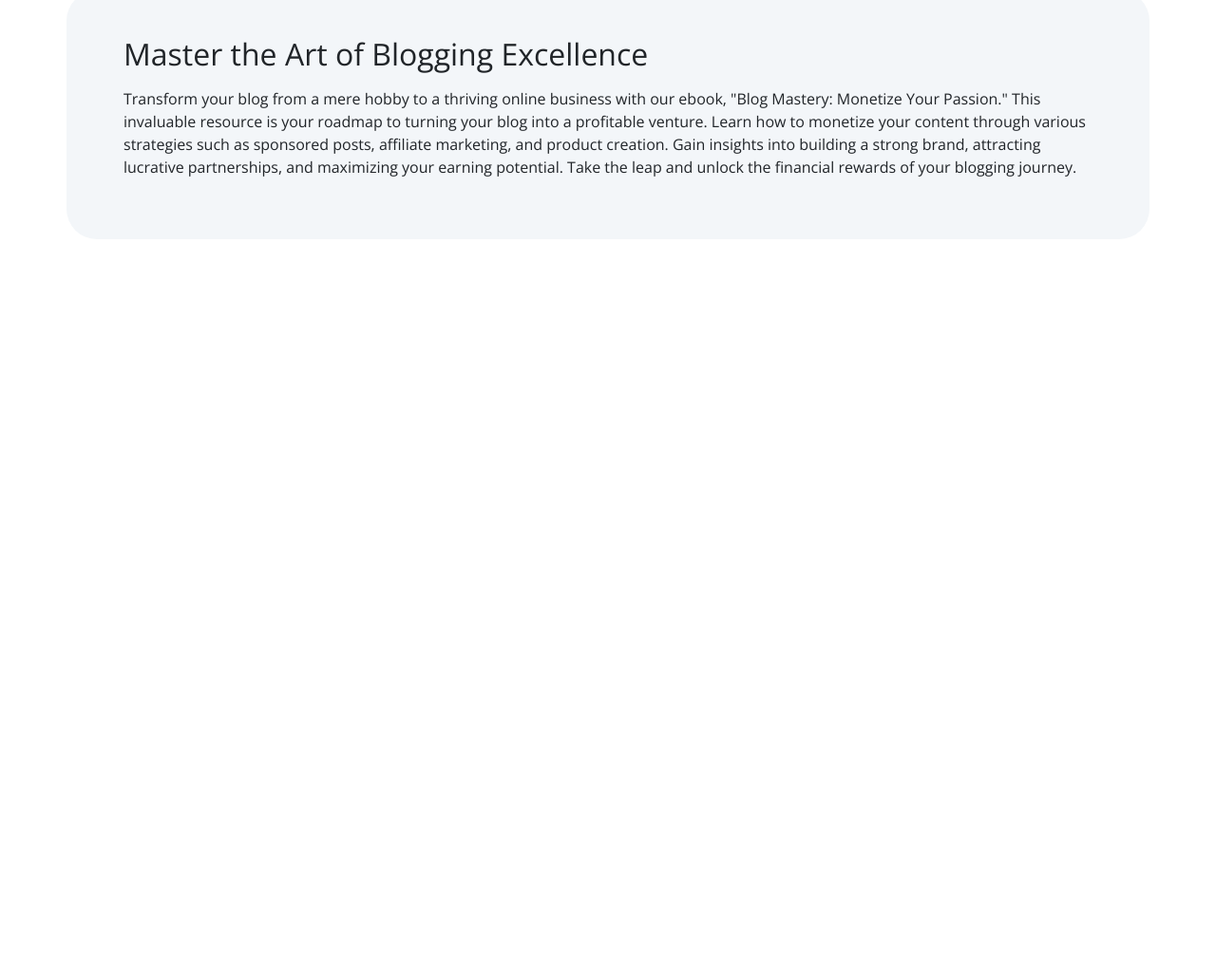
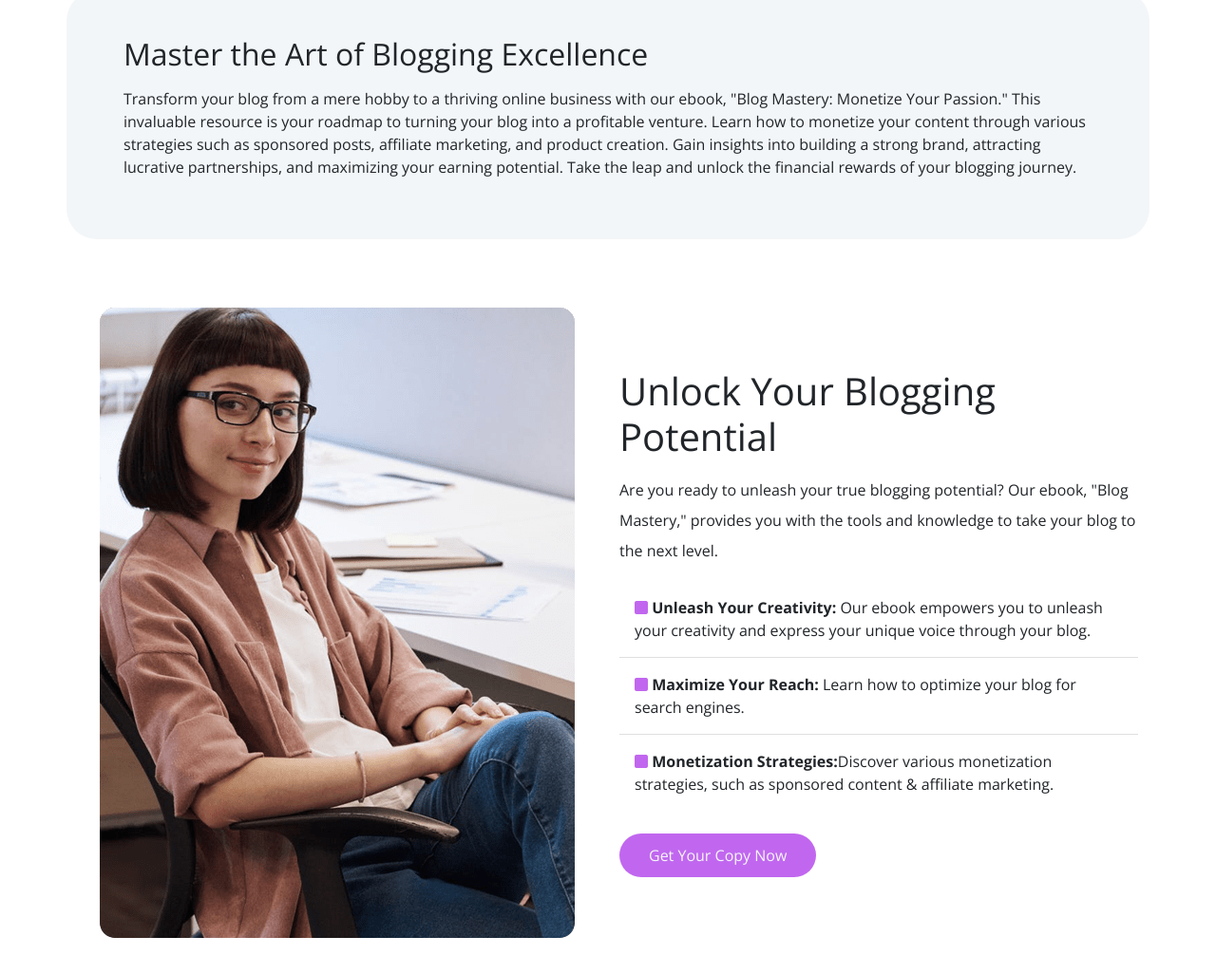
Before and after one commit to HemruChamuditha/E-Books-Website, a website: page index.html in a window 1280 px wide. Shown: the part 2073-3099 px from the top of the page at 95% size. Before the commit the page ends 2373 px from the top, so only its background shows below. Drawn offline with nearby package versions, Linux system fonts and the light colour scheme; files that its build step writes are made by us from their sources.

Commit message:
adds craft section

```diff
--- a/index.html
+++ b/index.html
@@ -187,6 +187,28 @@
     </section>
 
     <!--craft section -->
+    <section class="description pt-4 mb-5">
+      <div class="container">
+        <div class="row">
+          <div class="col-md-6 d-flex justify-content-center">
+            <div class="img-container">
+              <img src="images/author.png" alt="">
+            </div>
+          </div>
+          <div class="col-md-6 d-flex flex-column justify-content-center">
+            <h1 class="mb-3">Unlock Your Blogging Potential</h1>
+            <p class="lh-lg">Are you ready to unleash your true blogging potential? Our ebook, "Blog Mastery," provides you with the tools and knowledge to take your blog to the next level.</p>
+            <ul class="list-group list-group-flush">
+              <li class="list-group-item py-3"><span class="fw-bold"><i class="fa-solid fa-square text-primary"></i> Unleash Your Creativity:</span> Our ebook empowers you to unleash your creativity and express your unique voice through your blog.</li>
+
+              <li class="list-group-item py-3"><span class="fw-bold"><i class="fa-solid fa-square text-primary"></i> Maximize Your Reach:</span> Learn how to optimize your blog for search engines.</li>
+              <li class="list-group-item py-3"><span class="fw-bold"><i class="fa-solid fa-square text-primary"></i> Monetization Strategies:</span>Discover various monetization strategies, such as sponsored content & affiliate marketing.</li>
+            </ul>
+            <div class="btn bg-primary mt-4 text-light align-self-baseline my-button" >Get Your Copy Now</div>
+        </div>
+        </div>
+      </div>
+    </section>
 
     <script src="js/bootstrap.bundle.min.js"></script>
     <script src="js/script.js"></script>
```
